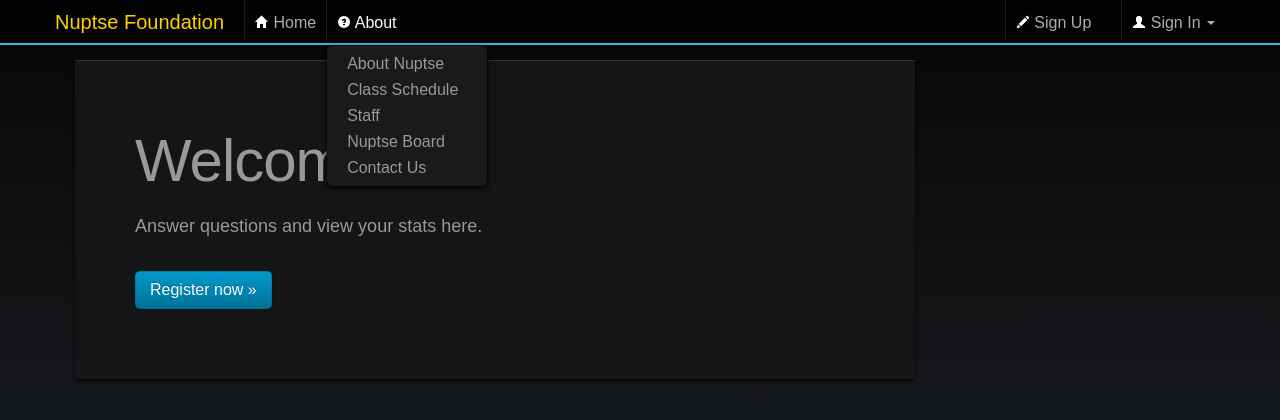
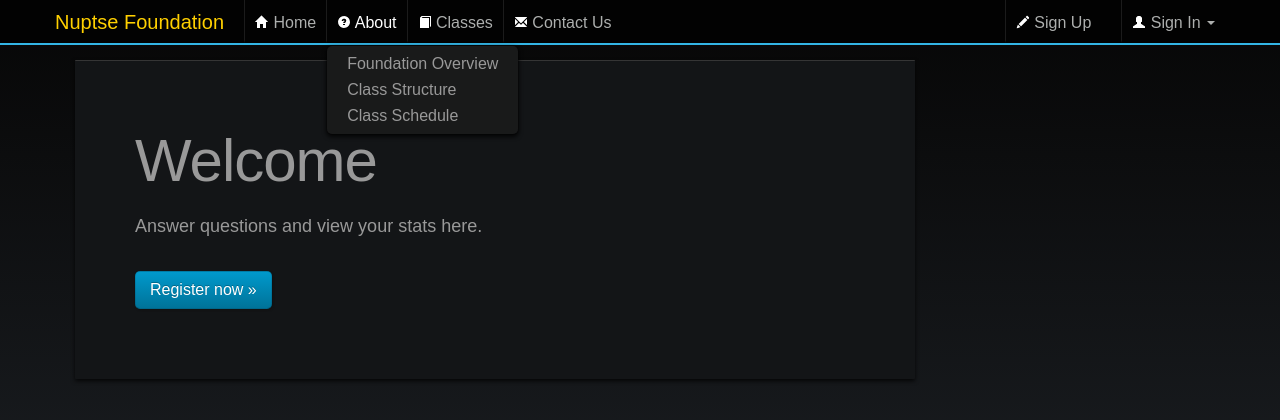
Before and after one commit to rkeyal/nuptse-website, a PHP site: page / in a window 1280 px wide, after a click on "About". Shown: the top 420 px of the page. Run offline with PHP 8.4, Linux system fonts and the light colour scheme; some web fonts are replaced.

Commit message:
Reorganized Navbar and Added New Links

```diff
--- a/admin/addpset.php
+++ b/admin/addpset.php
@@ -1,5 +1,5 @@
 <?php
-   include("checkauth.php");
+   include("./checkauth.php");
    ?>
 <html>
     <?php include("../header.php"); ?>
--- a/navbar/navbar_default.php
+++ b/navbar/navbar_default.php
@@ -16,13 +16,22 @@
               <li class="dropdown">
                <a class="dropdown-toggle" href="#" data-toggle="dropdown"><i class="icon-question-sign icon-white"></i> About</a>
                 <ul class="dropdown-menu">
-                    <li><a href="/about/Nuptse%20Foundation%20Overview%20Rev%20D3.pdf">About Nuptse</a></li>
+                    <li><a href="/about/Nuptse%20Foundation%20Overview%20Rev%20D3.pdf">Foundation Overview</a></li>
+					<li><a href="/about/Nuptse%20Foundation%20Overview%20Rev%20D3.pdf">Class Structure</a></li>
                     <li><a href="/about/2015-16%20Class%20Information%20Rev%20D.pdf">Class Schedule</a></li>
-                    <li><a href="#">Staff</a></li>
-                    <li><a href="#">Nuptse Board</a></li>
-                    <li><a href="../contactus.php">Contact Us</a></li>
+                    <!--<li><a href="#">Student Staff</a></li>
+                    <li><a href="#">Board Members</a></li>
+                    <li><a href="../contactus.php">Contact Us</a></li>-->
                 </ul>
                 </li>
+			<li class="dropdown">
+               <a class="dropdown-toggle" href="#" data-toggle="dropdown"><i class="icon-book icon-white"></i> Classes</a>
+                <ul class="dropdown-menu">
+					<li><a href="/classes/classdescriptions.php">Class Descriptions</a></li>
+					<li><a href="/classes/registration.php">Registration</a></li>
+				</ul>
+			</li>
+			<li><a href="/contactus.php"><i class="icon-envelope icon-white"></i> Contact Us</a></li>
            </ul>
 	    <ul class="nav pull-right">
         <?php if ($page != '/admin/') {
```
Also changed, not shown: classes/classdescriptions.php (added, +33 -0 lines), classes/registration.php (added, +21 -0 lines), images/RevisedNuptseFlier1.png (added), images/RevisedNuptseFlier2.png (added), 1 other file.
